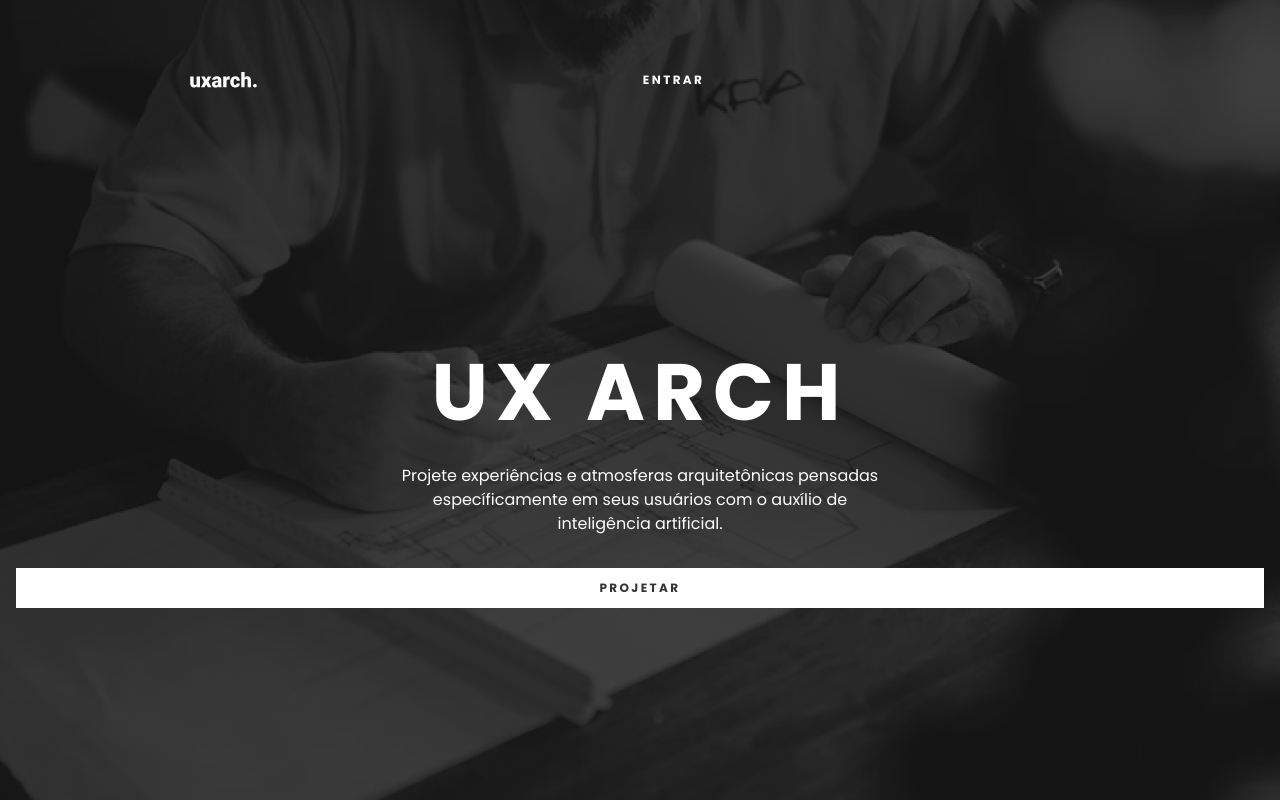
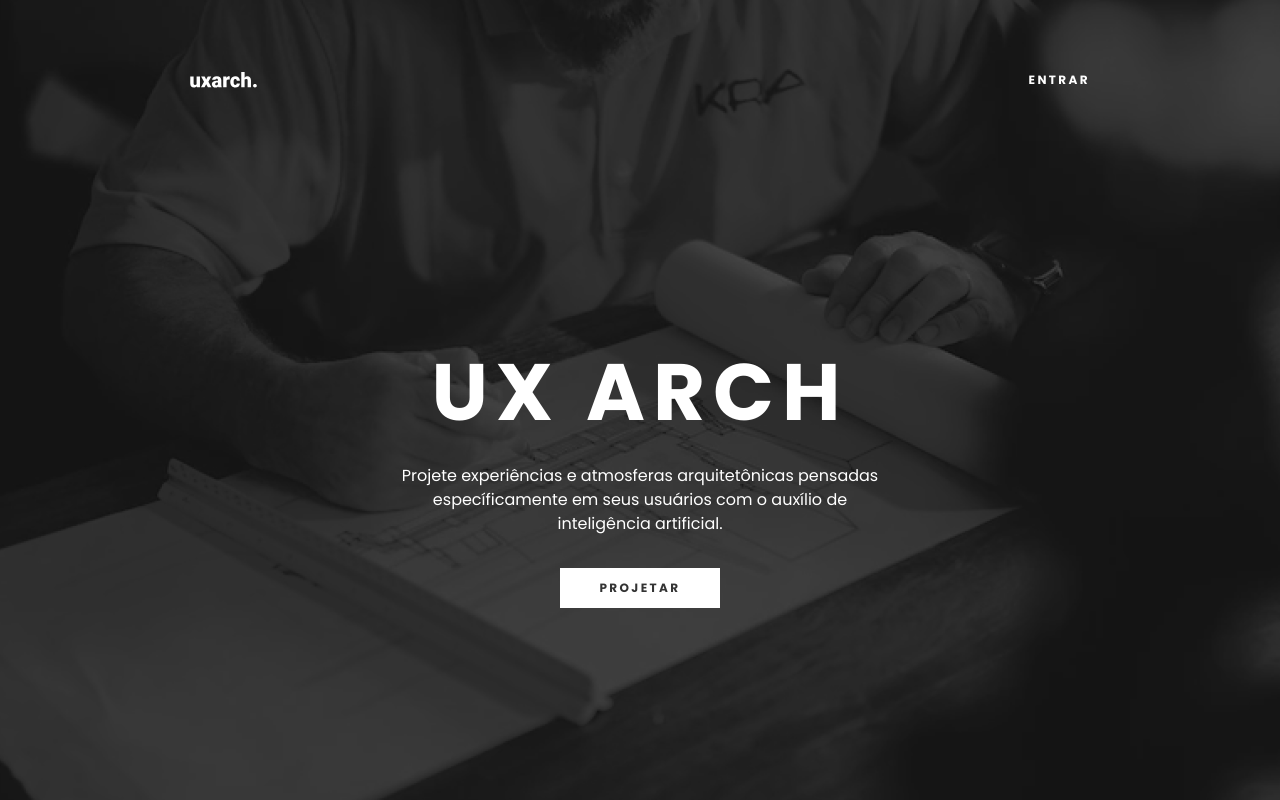
Before and after one commit to fischerafael/ux-arch-client, a Next.js app: page / in a window 1280 px wide. Built offline with nearby package versions, Linux system fonts and the light colour scheme.

Commit message:
fix css button issues on home page

```diff
--- a/src/pages/HomePage/index.tsx
+++ b/src/pages/HomePage/index.tsx
@@ -27,7 +27,9 @@ export const HomePage = () => {
                     específicamente em seus usuários com o auxílio de
                     inteligência artificial.
                 </TextSubTitleHomePage>
-                <ButtonDefaultContrast>PROJETAR</ButtonDefaultContrast>
+                <ButtonDefaultContrast style={{ maxWidth: '10rem' }}>
+                    PROJETAR
+                </ButtonDefaultContrast>
             </LayoutMain>
         </LayoutHeroSection>
     )
@@ -58,6 +60,8 @@ const DisplayImageLogo = styled(DisplayImage)`
 `
 const InputGhostButtonNavBar = styled(ButtonGhost)`
     padding: 0rem;
+    max-width: 5rem;
+    justify-content: flex-end;
 `
 const LayoutMain = styled(LayoutFlex)`
     width: 100%;
```
